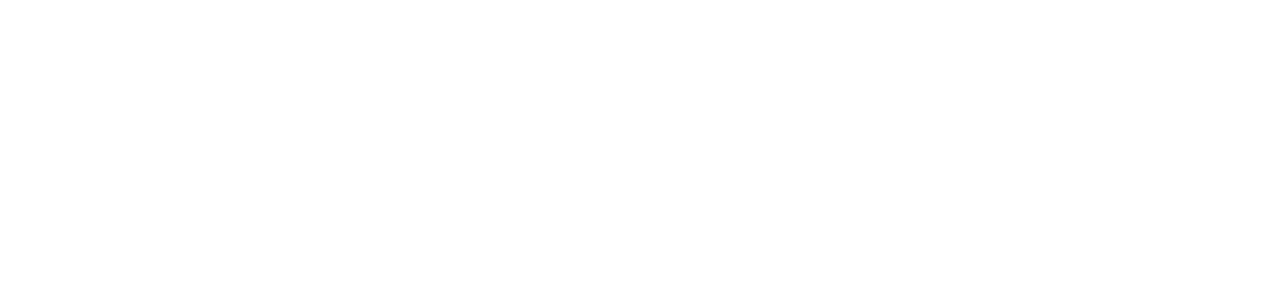
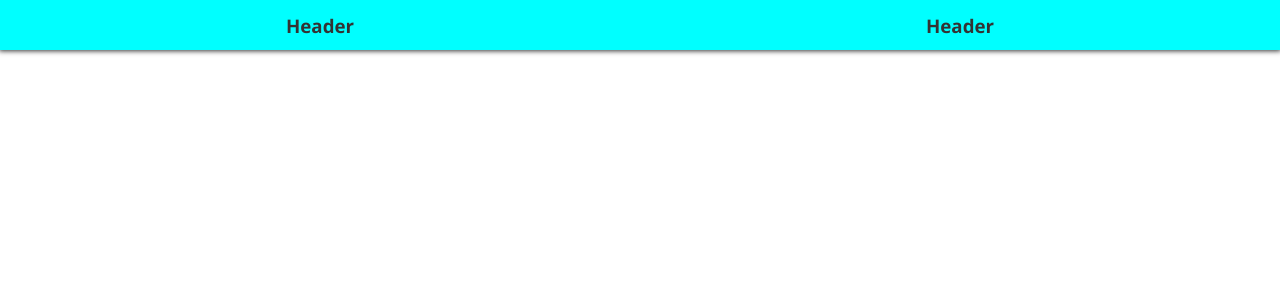
Before and after one commit to Soaressluiss/toggle-theme, a React (Vite) app: page / in a window 1280 px wide. Shown: the top 300 px of the page. Built offline with nearby package versions, Linux system fonts and the light colour scheme.

Commit message:
feat: created Header component

```diff
--- a/src/App.tsx
+++ b/src/App.tsx
@@ -1,5 +1,11 @@
+import Header from "./components/header/Header";
+
 function App() {
-    return <></>;
+    return (
+        <>
+            <Header />
+        </>
+    );
 }
 
 export default App;
--- /dev/null
+++ b/src/Globalstyle.ts
@@ -0,0 +1,11 @@
+import { createGlobalStyle } from "styled-components";
+
+export const Globalstyles = createGlobalStyle`
+    *{
+        padding: 0;
+        margin: 0;
+        box-sizing: border-box;
+        list-style: none;
+        text-decoration: none;
+    }
+`;
--- /dev/null
+++ b/src/components/header/Header.tsx
@@ -0,0 +1,12 @@
+import { MyHeader } from "./HeaderStyles";
+
+const Header = (): JSX.Element => {
+    return (
+        <MyHeader>
+            <h3>Header</h3>
+            <h3>Header</h3>
+        </MyHeader>
+    );
+};
+
+export default Header;
--- /dev/null
+++ b/src/components/header/HeaderStyles.tsx
@@ -0,0 +1,15 @@
+import styled from "styled-components";
+
+export const MyHeader = styled.header`
+    width: 100%;
+    height: 50px;
+    background-color: aqua;
+    display: grid;
+    place-items: center;
+    box-shadow: 0 0 5px 1px #333;
+    grid-template-columns: 1fr 1fr;
+    h3 {
+        font-family: "Segoe UI", Tahoma, Geneva, Verdana, sans-serif;
+        color: #333;
+    }
+`;
--- a/src/main.tsx
+++ b/src/main.tsx
@@ -1,9 +1,11 @@
-import React from 'react'
-import ReactDOM from 'react-dom/client'
-import App from './App.tsx'
+import React from "react";
+import ReactDOM from "react-dom/client";
+import App from "./App.tsx";
+import { Globalstyles } from "./Globalstyle.ts";
 
-ReactDOM.createRoot(document.getElementById('root') as HTMLElement).render(
-  <React.StrictMode>
-    <App />
-  </React.StrictMode>,
-)
+ReactDOM.createRoot(document.getElementById("root") as HTMLElement).render(
+    <React.StrictMode>
+        <Globalstyles />
+        <App />
+    </React.StrictMode>
+);
```
